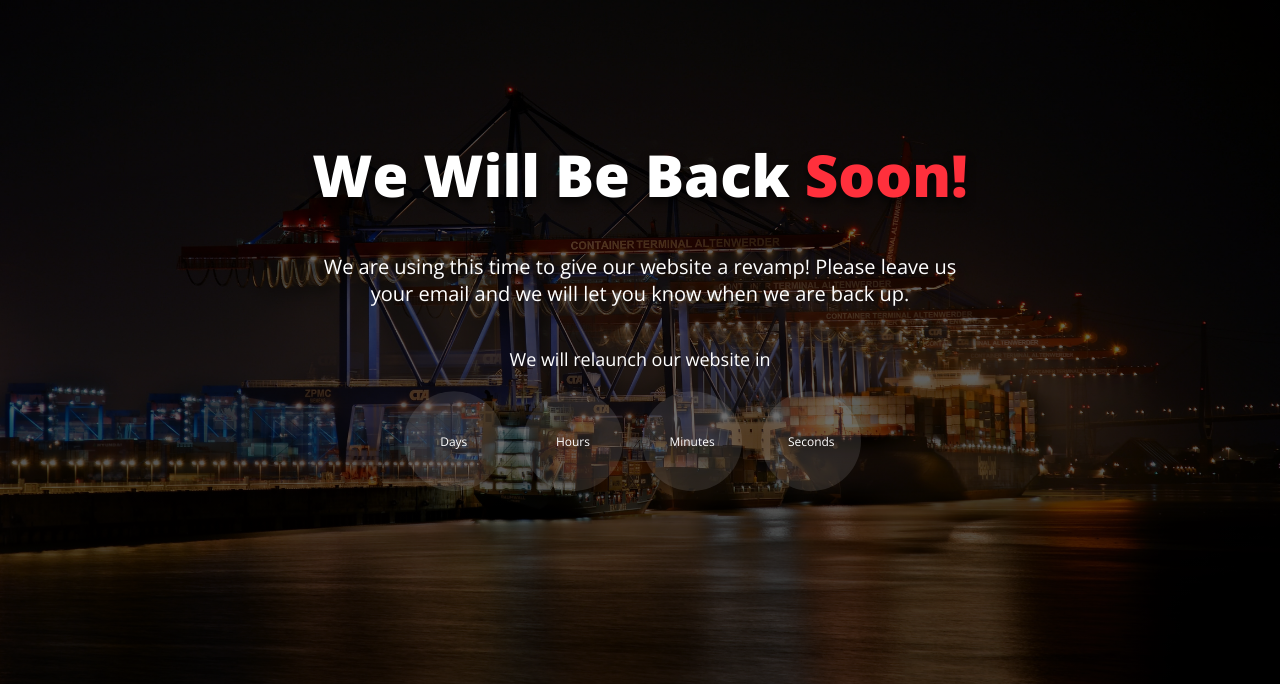
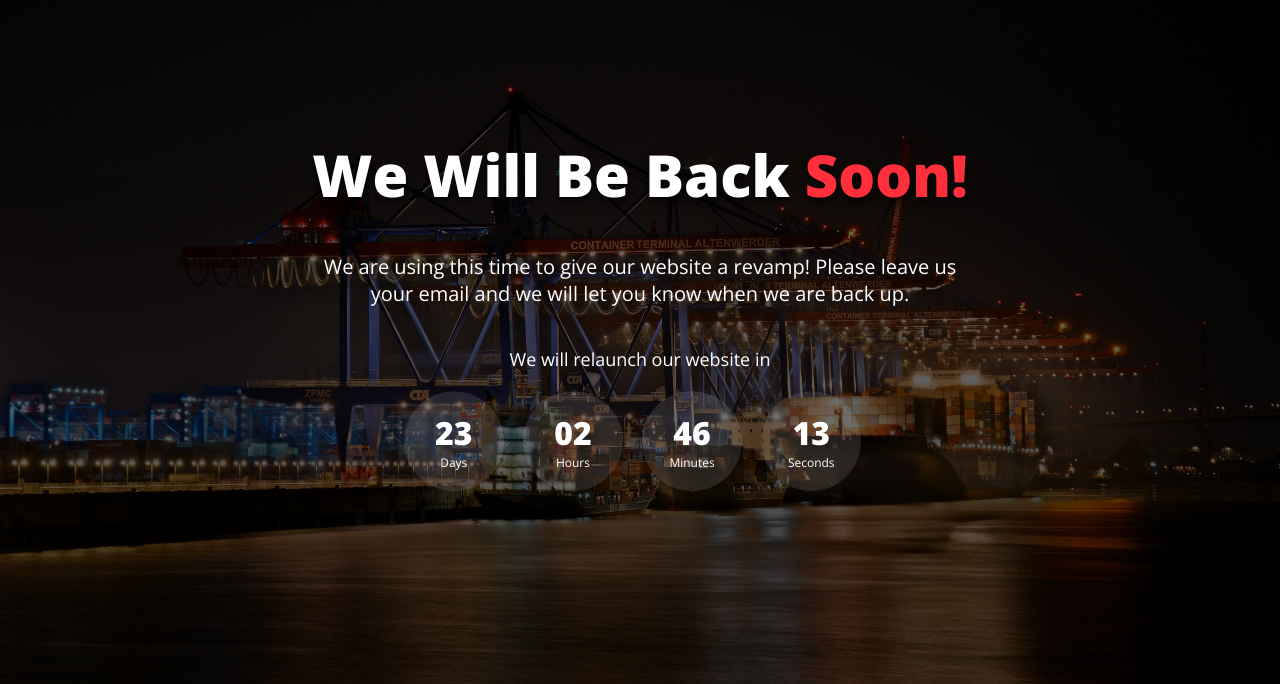
Before and after one commit to deep-thumar/globeport, a plain HTML site: page index.html in a window 1280 px wide. Shown: the part 116-800 px from the top of the page. Drawn offline with nearby package versions, Linux system fonts and the light colour scheme.

Commit message:
Update index.html

```diff
--- a/index.html
+++ b/index.html
@@ -364,6 +364,6 @@
            }, 500);
          };
       </script>
-      <script>countdown('08/10/2024 10:10:00 AM');</script>
+      <script>countdown('10/10/2024 10:10:00 AM');</script>
    </body>
 </html>
```
